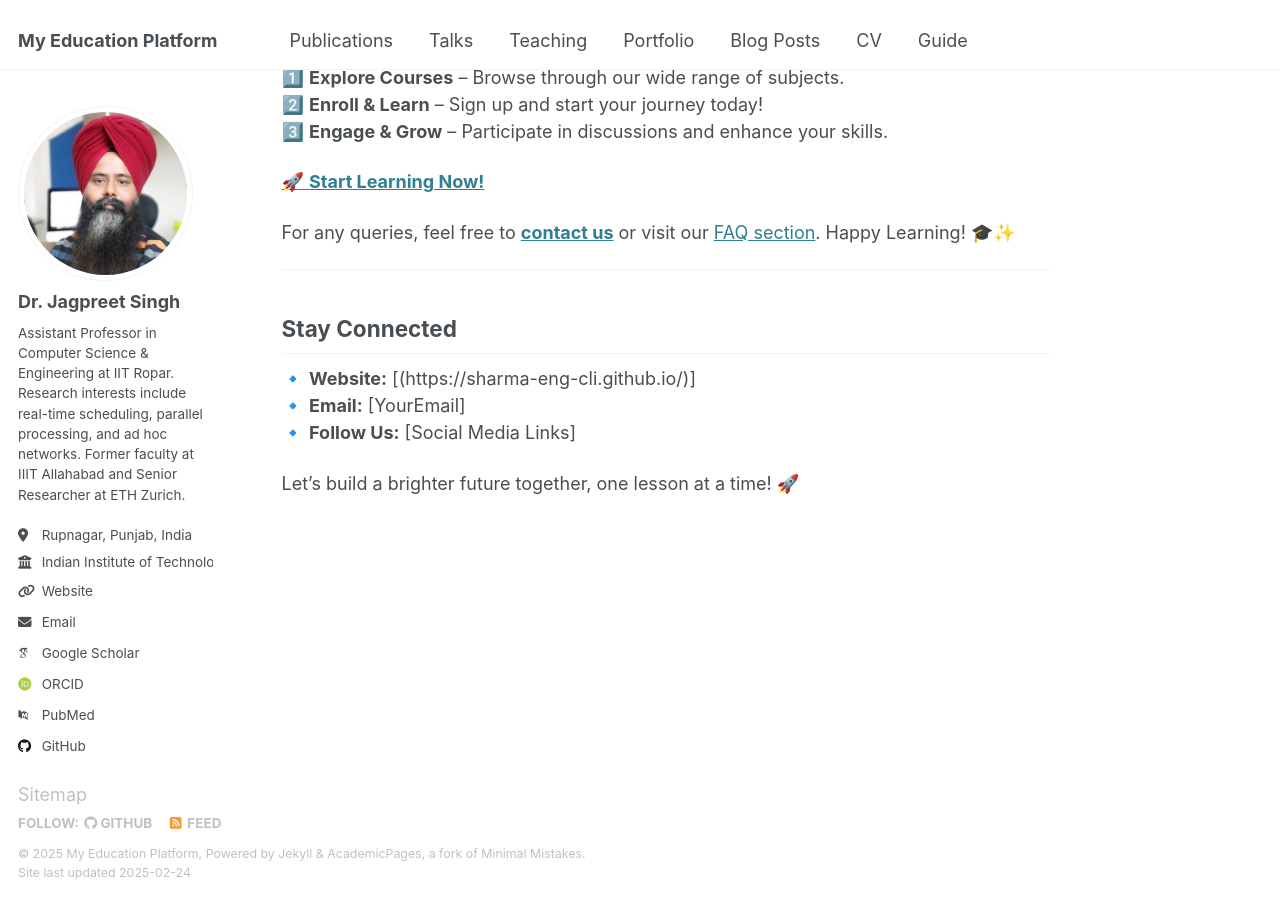
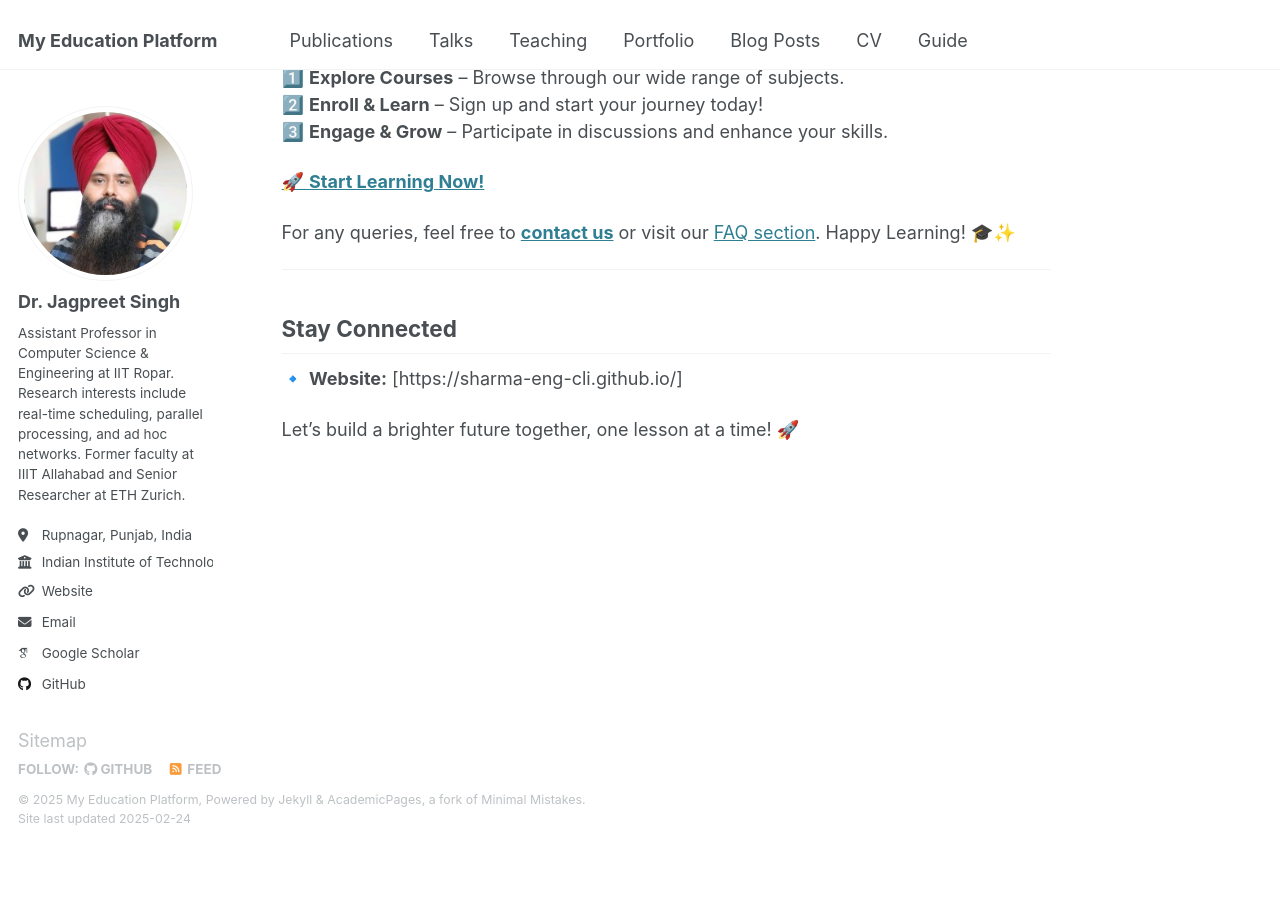
Before and after one commit to Sharma-eng-cli/Sharma-eng-cli.github.io, a Jekyll site: the page built from _pages/about.md, in a window 1280 px wide and 900 px high, scrolled down 2072 px. Built offline with Jekyll 4.4.1, drawn with Linux system fonts in a browser that asks for light colours; some web fonts are replaced; after the commit the page ends 2918 px from its top, so only the background shows below that.

Commit message:
Made small changes

```diff
--- a/_config.yml
+++ b/_config.yml
@@ -36,9 +36,9 @@ author:
   arxiv            : # URL - Update with the correct link to your profile
   googlescholar    : "https://scholar.google.com/citations?user=8qUKIE4AAAAJ"
   impactstory      : # URL
-  orcid            : "http://orcid.org/yourorcidurl"
+  # orcid            : "http://orcid.org/yourorcidurl"
   semantic         : # URL
-  pubmed           : "https://www.ncbi.nlm.nih.gov/pubmed/?term=john+snow"
+  # pubmed           : "https://www.ncbi.nlm.nih.gov/pubmed/?term=john+snow"
   researchgate     : # URL
   scopus           : # URL
 
@@ -51,7 +51,7 @@ author:
   stackoverflow    : # User number or user number and name (i.e., use "1" or "1/jeff-atwood")
 
   # Social media
-  bluesky          : "bsky.app" # Replace this with you Bluesky username
+  # bluesky          : "bsky.app" # Replace this with you Bluesky username
   facebook         : # Username
   flickr           : # Username
   foursquare       : # Username
--- a/_pages/about.md
+++ b/_pages/about.md
@@ -68,8 +68,8 @@ For any queries, feel free to **[contact us](#)** or visit our [FAQ section](#).
 
 ## Stay Connected
 
-🔹 **Website:** [(https://sharma-eng-cli.github.io/)]
-🔹 **Email:** [YourEmail]
-🔹 **Follow Us:** [Social Media Links]
+🔹 **Website:** [https://sharma-eng-cli.github.io/]
+<!-- 🔹 **Email:** [Y]   -->
+<!-- 🔹 **Follow Us:**  -->
 
 Let's build a brighter future together, one lesson at a time! 🚀
```
